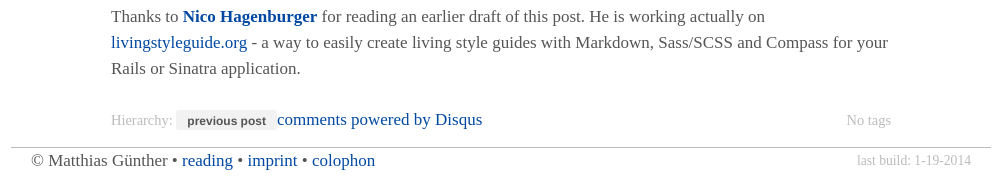
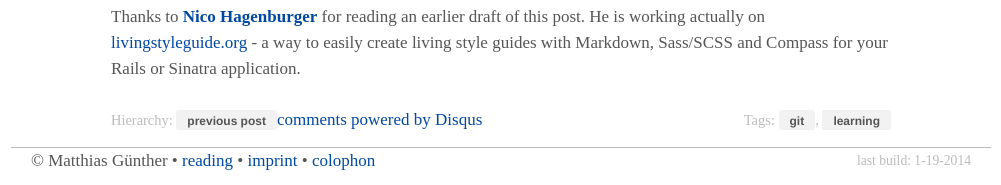
Before and after one commit to wikimatze/wikimatze.de, a Jekyll site: the page built from _posts/2014-03-27-github-two-factor-authentication-failed-for-https.md, in a window 1280 px wide and 900 px high, scrolled down 4744 px. Shown: the part 712-897 px from the top of the window, without its empty margins (139-1140 px from the left). Built offline with Jekyll 4.4.1, drawn with Linux system fonts in a browser that asks for light colours; nearby versions of some CDN libraries; some web fonts are replaced; Markdown is read by kramdown in place of the engine named in the settings; comment, search, counter and statistics services are not loaded.

Commit message:
Small fixes

```diff
--- a/_posts/2014-03-27-github-two-factor-authentication-failed-for-https.md
+++ b/_posts/2014-03-27-github-two-factor-authentication-failed-for-https.md
@@ -2,6 +2,7 @@
 layout: post
 title: Github Two-Factor Authentication Failed For HTTPS
 description: Keep on pushing changes with 2FA on Github
+categories: ['git', 'learning']
 ---
 
 I heard from [GitHub's Two-Factor Authentication](https://github.com/blog/1614-two-factor-authentication) nearly a couple of days ago when I was reading my RSS feed. I enabled it and couldn't push to any of my repositories anymore. Learn in this blog post how to fix it.
```
Also changed, not shown: 1 other file.
